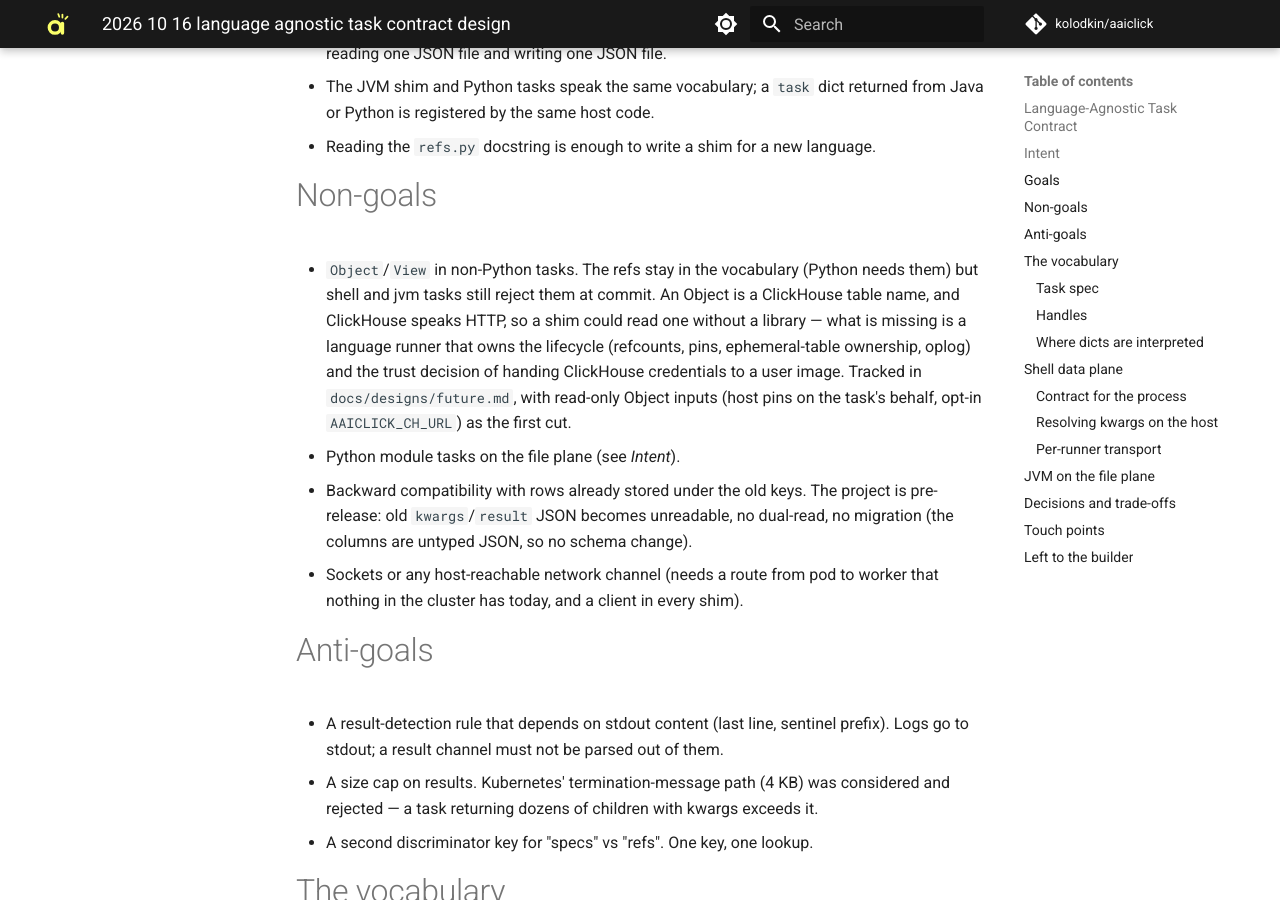
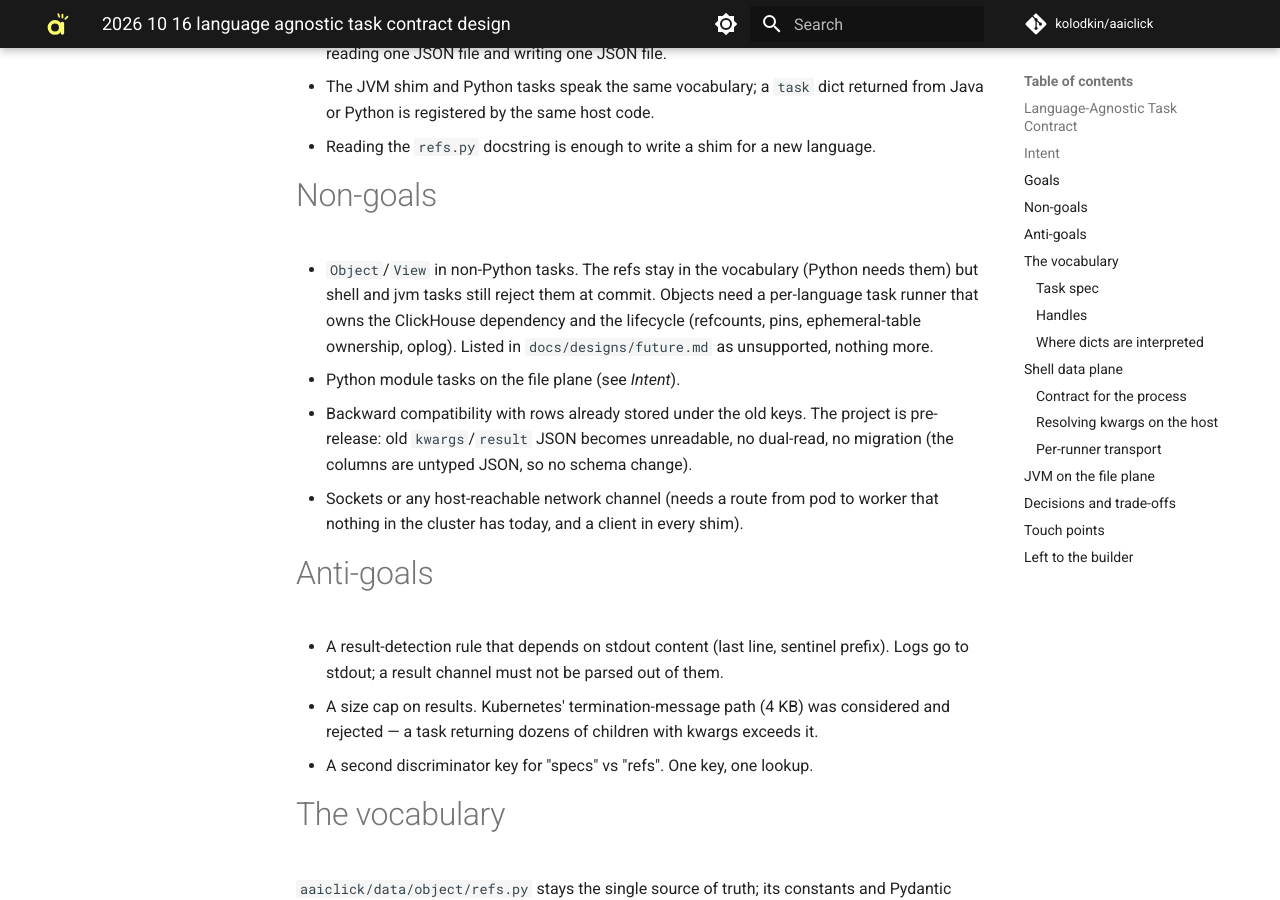
Before and after one commit to kolodkin/aaiclick, an MkDocs documentation site: the page built from docs/superpowers/specs/2026-10-16-language-agnostic-task-contract-design.md, in a window 1280 px wide and 900 px high, scrolled down 892 px. Built offline with MkDocs 1.6.1 and Material for MkDocs 9.7.7, drawn with Linux system fonts in a browser that asks for light colours; comment, search, counter and statistics services are not loaded.

Commit message:
Spec: list Object support for non-Python tasks as plain unsupported
Co-Authored-By: Claude Fable 5.1 <noreply@anthropic.com>
Claude-Session: https://claude.ai/code/session_01X2yp27eNo8XnUBJ9z1batc

```diff
--- a/docs/superpowers/specs/2026-10-16-language-agnostic-task-contract-design.md
+++ b/docs/superpowers/specs/2026-10-16-language-agnostic-task-contract-design.md
@@ -39,13 +39,10 @@ rather than the contract itself. Two pieces:
 # Non-goals
 
 - `Object`/`View` in non-Python tasks. The refs stay in the vocabulary (Python
-  needs them) but shell and jvm tasks still reject them at commit. An Object is
-  a ClickHouse table name, and ClickHouse speaks HTTP, so a shim could read one
-  without a library — what is missing is a language runner that owns the
-  lifecycle (refcounts, pins, ephemeral-table ownership, oplog) and the trust
-  decision of handing ClickHouse credentials to a user image. Tracked in
-  `docs/designs/future.md`, with read-only Object inputs (host pins on the
-  task's behalf, opt-in `AAICLICK_CH_URL`) as the first cut.
+  needs them) but shell and jvm tasks still reject them at commit. Objects
+  need a per-language task runner that owns the ClickHouse dependency and the
+  lifecycle (refcounts, pins, ephemeral-table ownership, oplog). Listed in
+  `docs/designs/future.md` as unsupported, nothing more.
 - Python module tasks on the file plane (see *Intent*).
 - Backward compatibility with rows already stored under the old keys. The
   project is pre-release: old `kwargs`/`result` JSON becomes unreadable, no
```
